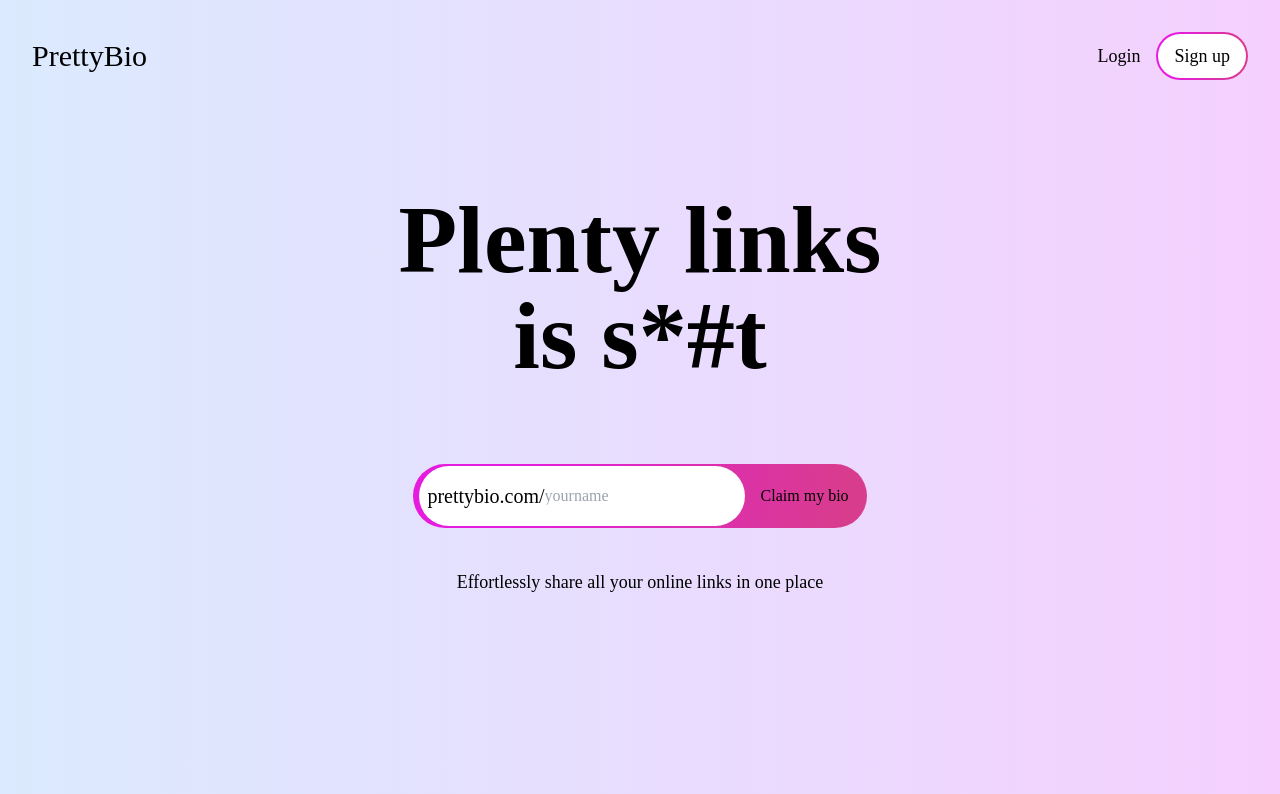
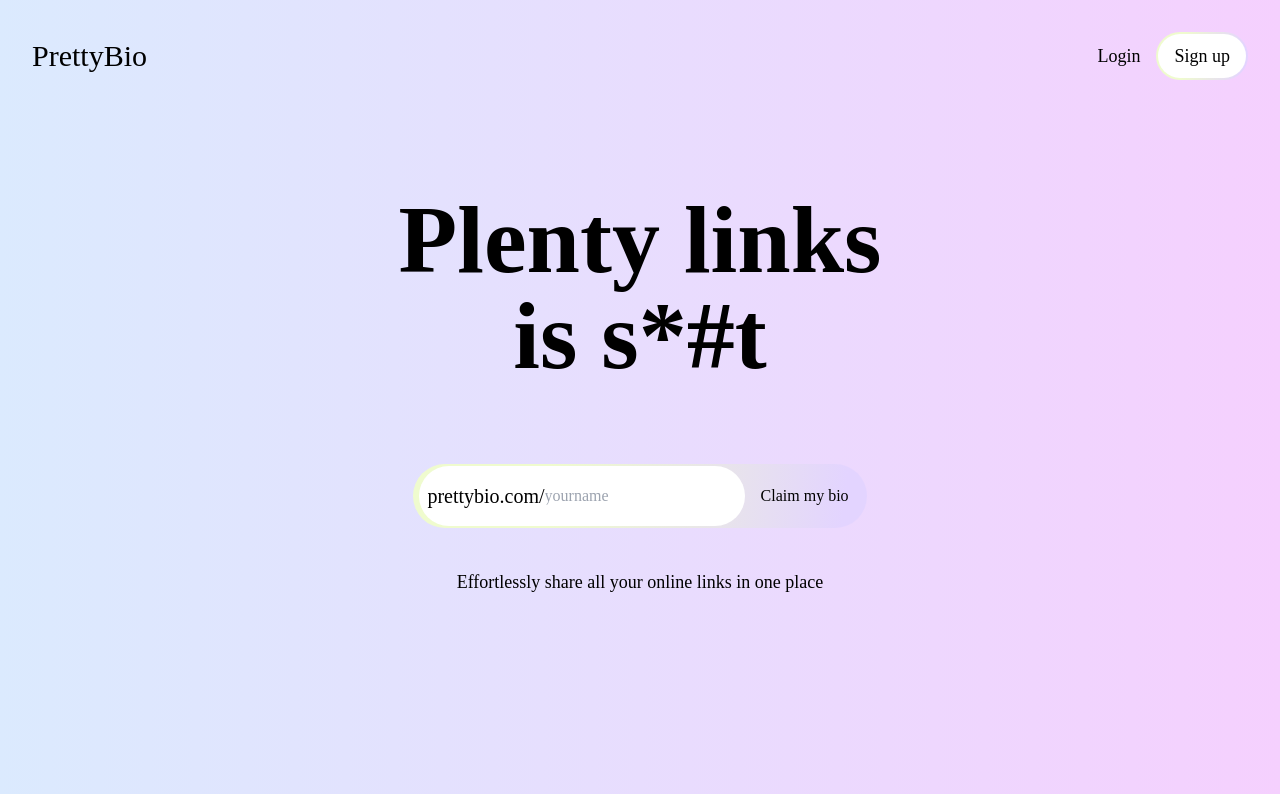
Before and after one commit to devtofunmi/prettybio, a Next.js app: page / in a window 1280 px wide. Shown: the top 794 px of the page. Built offline with nearby package versions, Linux system fonts and the light colour scheme; a web font is replaced by a local one.

Commit message:
change gradient colors

```diff
--- a/components/GradientBorder.jsx
+++ b/components/GradientBorder.jsx
@@ -5,7 +5,8 @@ const GradientBorder = ({ children }) => {
     <div
       className="rounded-full p-0.5 fit-content flex items-center justify-center w-fit"
       style={{
-        background: "linear-gradient(275.79deg,#d83c8d 5.39%,#e51bde   80.00%)",
+        background:
+          "linear-gradient(275.79deg, #e3d4ff  5.39%,#effbce   70.00%)",
       }}
     >
       <div className=" rounded-full flex items-center">{children}</div>
```
